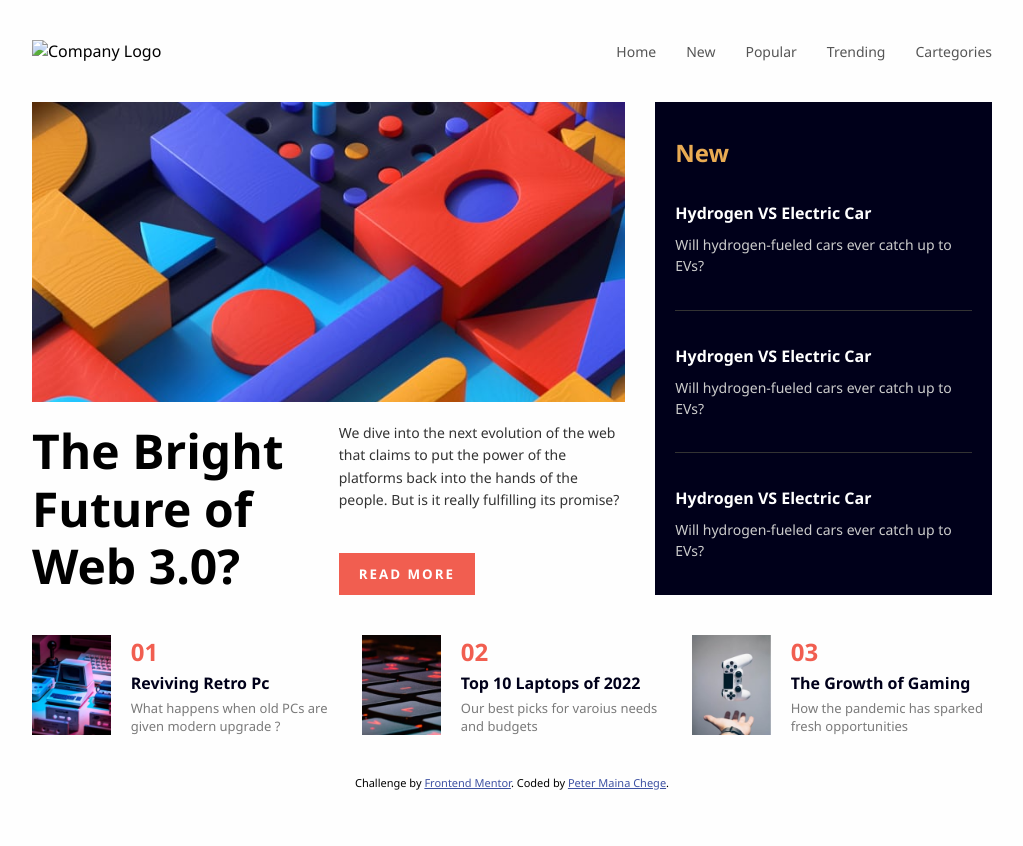
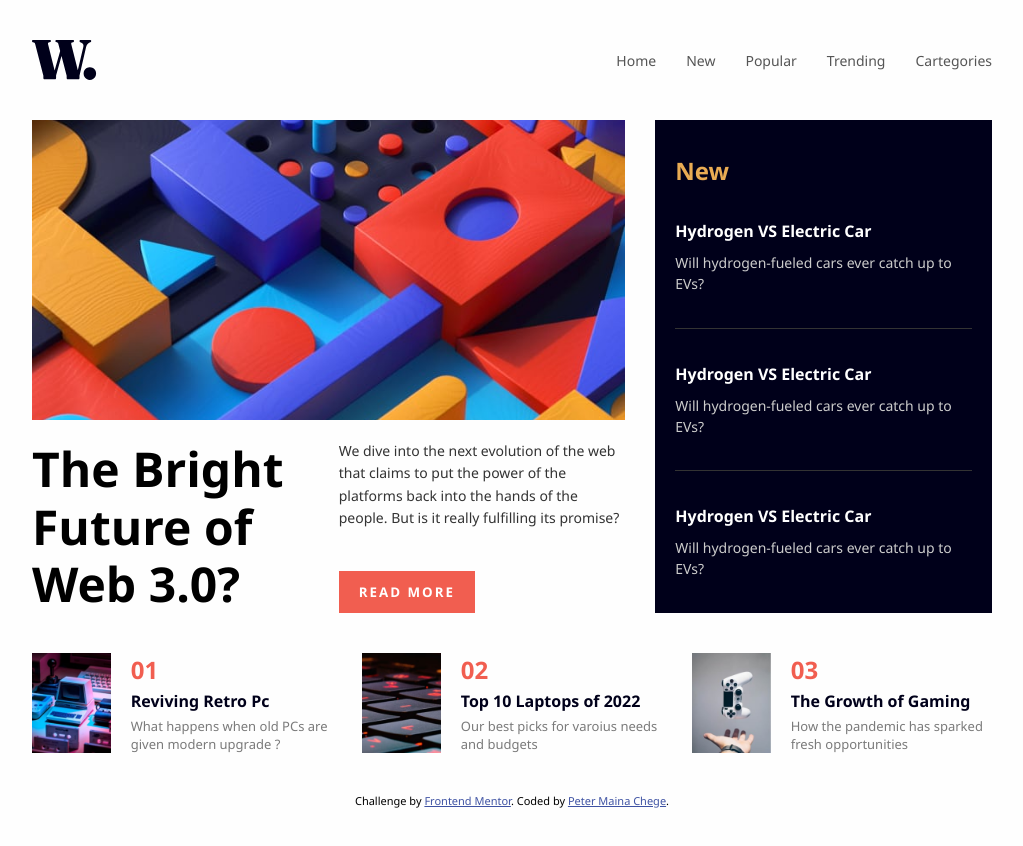
Before and after one commit to CodeWithMaina/news-homepage-main, a plain HTML site: page index.html in a window 1280 px wide. Shown: the whole page, without its empty margins (128-1151 px from the left). Drawn offline with Linux system fonts and the light colour scheme; the site is published under a folder, as on GitHub Pages, so addresses that start at the root find nothing.

Commit message:
Modified link to asset

```diff
--- a/index.html
+++ b/index.html
@@ -29,7 +29,7 @@
     <nav class="nav">
       <!-- Logo -->
 
-      <img src="/assets/images/logo.svg" alt="Company Logo" />
+      <img src="./assets/images/logo.svg" alt="Company Logo" />
       <div class="nav-links">
         <a href="">Home</a>
         <a href="">New</a>
```
Also changed, not shown: assets/fonts/Inter-VariableFont_slnt,wght.ttf (deleted), assets/fonts/README.txt (deleted), assets/fonts/static/Inter-Bold.ttf (deleted), assets/fonts/static/Inter-ExtraBold.ttf (deleted), assets/fonts/static/Inter-Regular.ttf (deleted), design/active-states.jpg (deleted), design/desktop-design.jpg (deleted), design/mobile-design.jpg (deleted), design/mobile-menu.jpg (deleted), preview.jpg (deleted), trial.txt (deleted), 4 other files.
